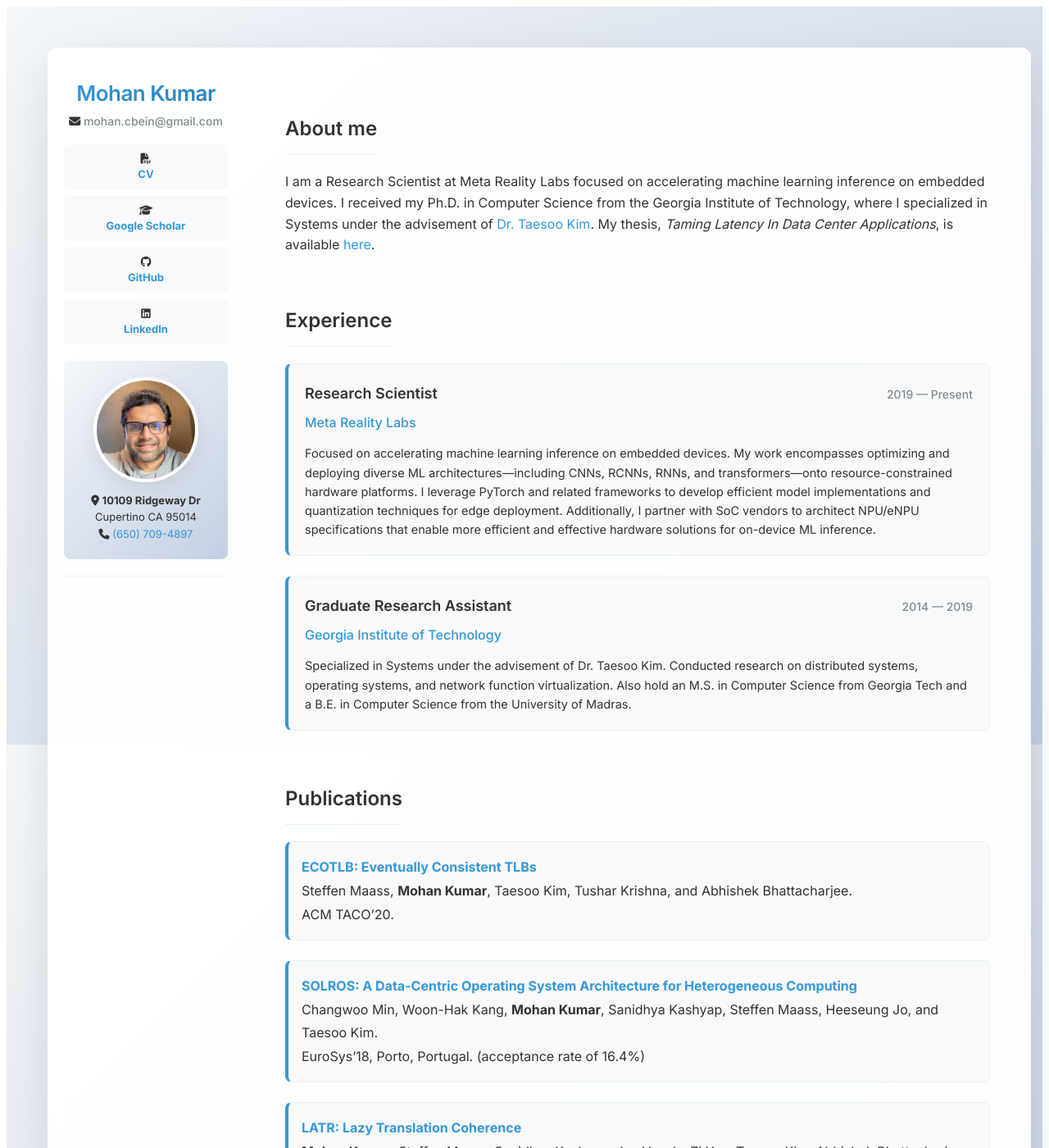
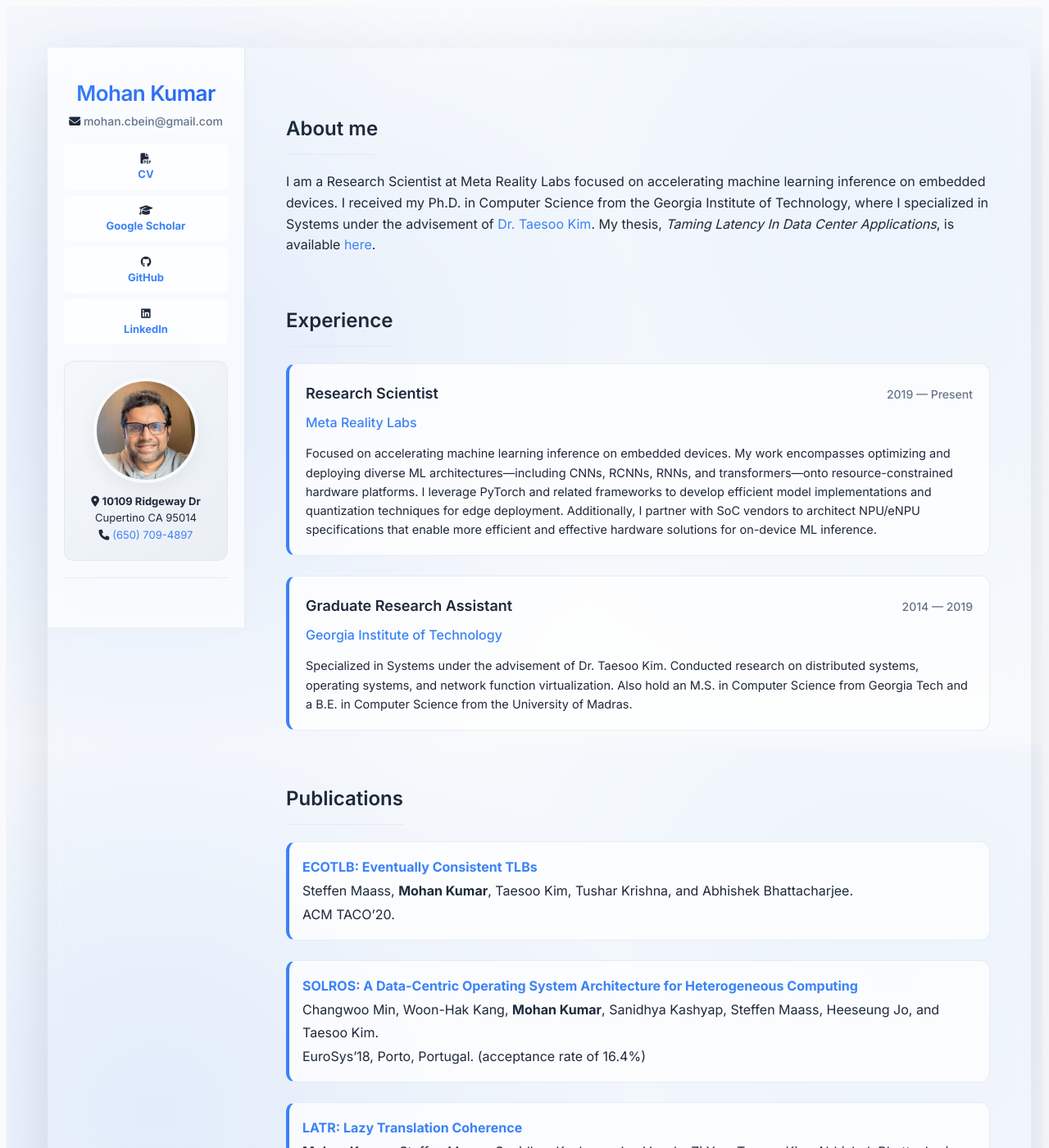
Before and after one commit to mohankku/mohankku.github.io, a Jekyll site: the page built from index.md, in a window 1280 px wide and 1400 px high. Shown: the whole window at 82% size. Built offline with Jekyll 4.4.1, drawn with Linux system fonts in a browser that asks for light colours.

Commit message:
Update style.scss with modern glassmorphism and 3D hover effects

```diff
--- a/assets/css/style.scss
+++ b/assets/css/style.scss
@@ -4,32 +4,34 @@
 @import "jekyll-theme-minimal";
 
 :root {
-  --bg-color: #ffffff;
-  --text-color: #333333;
-  --text-muted: #7f8c8d;
-  --link-color: #3498db;
-  --link-hover: #2980b9;
-  --card-bg: #f8f9fa;
-  --card-border: #ecf0f1;
-  --card-shadow: rgba(0, 0, 0, 0.08);
-  --header-bg: rgba(255, 255, 255, 0.95);
-  --profile-bg: linear-gradient(135deg, #f5f7fa 0%, #c3cfe2 100%);
-  --border-color: #ecf0f1;
+  --bg-color: #f8fafc;
+  --text-color: #1e293b;
+  --text-muted: #64748b;
+  --link-color: #3b82f6;
+  --link-hover: #2563eb;
+  --card-bg: rgba(255, 255, 255, 0.7);
+  --card-border: rgba(226, 232, 240, 0.8);
+  --card-shadow: rgba(15, 23, 42, 0.06);
+  --header-bg: rgba(255, 255, 255, 0.65);
+  --profile-bg: linear-gradient(135deg, rgba(241, 245, 249, 0.7) 0%, rgba(226, 232, 240, 0.7) 100%);
+  --border-color: rgba(226, 232, 240, 0.8);
+  --glow-color: rgba(59, 130, 246, 0.5);
 }
 
 @media (prefers-color-scheme: dark) {
   :root {
-    --bg-color: #121212;
-    --text-color: #e0e0e0;
-    --text-muted: #a0a0a0;
-    --link-color: #64b5f6;
-    --link-hover: #90caf9;
-    --card-bg: #1e1e1e;
-    --card-border: #333333;
-    --card-shadow: rgba(0, 0, 0, 0.4);
-    --header-bg: rgba(18, 18, 18, 0.95);
-    --profile-bg: linear-gradient(135deg, #1e1e1e 0%, #2c3e50 100%);
-    --border-color: #333333;
+    --bg-color: #0f172a;
+    --text-color: #f1f5f9;
+    --text-muted: #94a3b8;
+    --link-color: #60a5fa;
+    --link-hover: #93c5fd;
+    --card-bg: rgba(30, 41, 59, 0.7);
+    --card-border: rgba(51, 65, 85, 0.7);
+    --card-shadow: rgba(0, 0, 0, 0.3);
+    --header-bg: rgba(15, 23, 42, 0.65);
+    --profile-bg: linear-gradient(135deg, rgba(30, 41, 59, 0.6) 0%, rgba(15, 23, 42, 0.6) 100%);
+    --border-color: rgba(51, 65, 85, 0.7);
+    --glow-color: rgba(96, 165, 250, 0.4);
   }
 }
 
@@ -37,10 +39,30 @@
   font-family: 'Inter', -apple-system, BlinkMacSystemFont, "Segoe UI", Roboto, "Helvetica Neue", Arial, sans-serif;
   background-color: var(--bg-color);
   color: var(--text-color);
+  background-image:
+    radial-gradient(circle at 15% 50%, rgba(59, 130, 246, 0.12) 0%, transparent 50%),
+    radial-gradient(circle at 85% 30%, rgba(147, 197, 253, 0.12) 0%, transparent 50%);
+  background-attachment: fixed;
 }
 
 .wrapper {
-  background-color: var(--header-bg) !important;
+  background-color: transparent !important;
+}
+
+header {
+  background-color: var(--header-bg);
+  backdrop-filter: blur(20px);
+  -webkit-backdrop-filter: blur(20px);
+  border-right: 1px solid var(--border-color);
+  box-shadow: 2px 0 24px rgba(0,0,0,0.02);
+  z-index: 10;
+}
+@media (max-width: 960px) {
+  header {
+    border-right: none;
+    border-bottom: 1px solid var(--border-color);
+    box-shadow: 0 4px 24px rgba(0,0,0,0.02);
+  }
 }
 
 h1, h2, h3, h4, h5, h6 {
@@ -164,7 +186,10 @@
   margin-top: 20px;
   padding: 20px;
   background: var(--profile-bg);
-  border-radius: 8px;
+  backdrop-filter: blur(12px);
+  -webkit-backdrop-filter: blur(12px);
+  border: 1px solid var(--card-border);
+  border-radius: 12px;
   display: flex;
   flex-direction: column;
   align-items: center;
@@ -216,10 +241,12 @@
   margin-bottom: 24px;
   padding: 16px;
   background: var(--card-bg);
+  backdrop-filter: blur(12px);
+  -webkit-backdrop-filter: blur(12px);
   border: 1px solid var(--card-border);
   border-left: 4px solid var(--link-color);
-  border-radius: 8px;
-  transition: all 0.3s ease;
+  border-radius: 12px;
+  transition: all 0.4s cubic-bezier(0.175, 0.885, 0.32, 1.275);
 
   /* Initial state for scroll animation */
   opacity: 0;
@@ -228,13 +255,15 @@
   &.is-visible {
     opacity: 1;
     transform: translateY(0);
-    transition: opacity 0.6s ease-out, transform 0.6s ease-out, box-shadow 0.3s ease, background 0.3s ease;
+    transition: opacity 0.6s ease-out, transform 0.6s ease-out, box-shadow 0.4s ease, background 0.4s ease;
   }
 
   &:hover {
     background: var(--card-bg);
-    box-shadow: 0 8px 24px var(--card-shadow);
-    transform: translateY(-4px);
+    box-shadow: 0 12px 32px var(--card-shadow), 0 0 0 1px var(--link-color);
+    transform: translateY(-6px) scale(1.02);
+    z-index: 2;
+    position: relative;
   }
 
   p:last-child {
@@ -524,10 +553,12 @@
   margin-bottom: 24px;
   padding: 20px;
   background: var(--card-bg);
+  backdrop-filter: blur(12px);
+  -webkit-backdrop-filter: blur(12px);
   border: 1px solid var(--card-border);
   border-left: 4px solid var(--link-color);
-  border-radius: 8px;
-  transition: all 0.3s ease;
+  border-radius: 12px;
+  transition: all 0.4s cubic-bezier(0.175, 0.885, 0.32, 1.275);
 
   /* Initial state for scroll animation */
   opacity: 0;
@@ -536,13 +567,15 @@
   &.is-visible {
     opacity: 1;
     transform: translateY(0);
-    transition: opacity 0.6s ease-out, transform 0.6s ease-out, box-shadow 0.3s ease, background 0.3s ease;
+    transition: opacity 0.6s ease-out, transform 0.6s ease-out, box-shadow 0.4s ease, background 0.4s ease;
   }
 
   &:hover {
     background: var(--card-bg);
-    box-shadow: 0 8px 24px var(--card-shadow);
-    transform: translateY(-4px);
+    box-shadow: 0 12px 32px var(--card-shadow), 0 0 0 1px var(--link-color);
+    transform: translateY(-6px) scale(1.02);
+    z-index: 2;
+    position: relative;
   }
 
   p {
```
